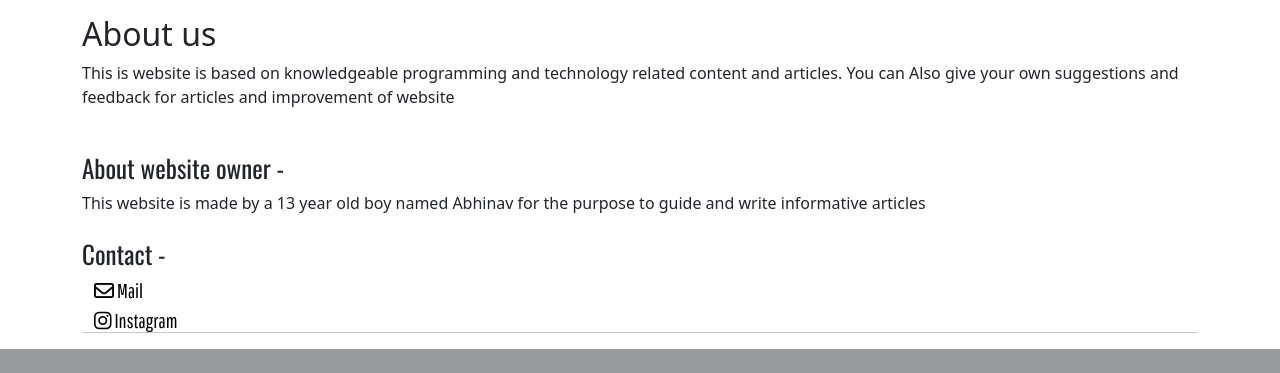
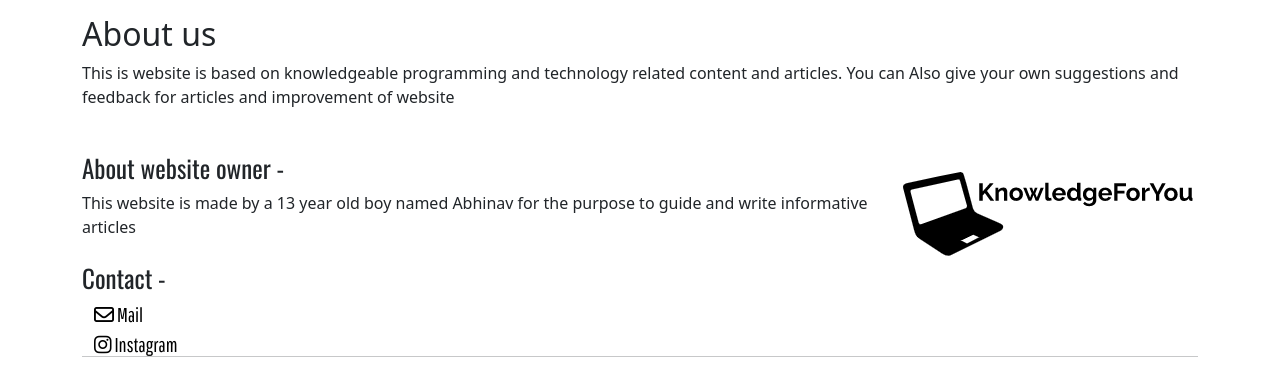
Before and after one commit to Abhizx/Django-Project-Blog, a Django app: page /about in a window 1280 px wide. Shown: the part 537-910 px from the top of the page. Before the commit the page ends 886 px from the top, so only its background shows below. Run offline with Django 3.2, Linux system fonts and the light colour scheme; some libraries are stand-ins or nearby versions.

Commit message:
make it better

```diff
--- a/templates/base.html
+++ b/templates/base.html
@@ -34,7 +34,7 @@
     <script src="https://kit.fontawesome.com/19b93ddf06.js" crossorigin="anonymous"></script>
     <!--{% comment %} {% load static %} {% endcomment %}-->
 
-    <link rel="shortcut icon" type="image/png" href="/static/home/img/favicon.png">
+    <link rel="shortcut icon" type="image/png" href="/static/home/img/photoshop new crop2.png">
 
 
     <title>{% block title %}{% endblock title %}</title>
--- a/templates/home/about.html
+++ b/templates/home/about.html
@@ -16,7 +16,7 @@
     <div class="blog-post">
         <h2 class="blog-post-title">About us</h2>
 
-        <p>This is website is based on knowledgeable programming and technology related content and articles. You can Also give your own suggestions and feedback for articles and improvement of website </p> <br>  <div style="font-family: 'Oswald', sans-serif; font-size: 25px; margin-bottom: -20px;">About website owner -</div>  <br> This website is made by a 13 year old boy named Abhinav for the purpose to guide and write informative articles <br> <div style="font-family: 'Oswald', sans-serif; font-size: 25px; margin-top: 20px;">Contact -</div> <br>
+        <p>This is website is based on knowledgeable programming and technology related content and articles. You can Also give your own suggestions and feedback for articles and improvement of website </p> <br>  <div style="font-family: 'Oswald', sans-serif; font-size: 25px; margin-bottom: -20px;">About website owner -</div> <div style="float: right;"> <img src="/static/home/img/LogoMakr-63Uoxt.png" alt="knowledgeforyou"></div> <br> This website is made by a 13 year old boy named Abhinav for the purpose to guide and write informative articles <br> <div style="font-family: 'Oswald', sans-serif; font-size: 25px; margin-top: 20px;">Contact -</div> <br>
             <ul style="margin: -20px;">
                 <a href="mailto:knowledgeforyoumail@gmail.com" style="text-decoration: none; color: black;"><li style="list-style: none; font-family: 'Pathway Gothic One', sans-serif; font-size: 20px;"> <i class="far fa-envelope"></i> Mail</li></a>
                 <a href="https://www.instagram.com/knowledgeableforyou/" target="_blank" style="text-decoration: none; color: black;"><li style="list-style: none; font-family: 'Pathway Gothic One', sans-serif; font-size: 20px;"> <i class="fab fa-instagram"></i></i> Instagram</li></a>
```
Also changed, not shown: static/home/img/huhm.png (added).
